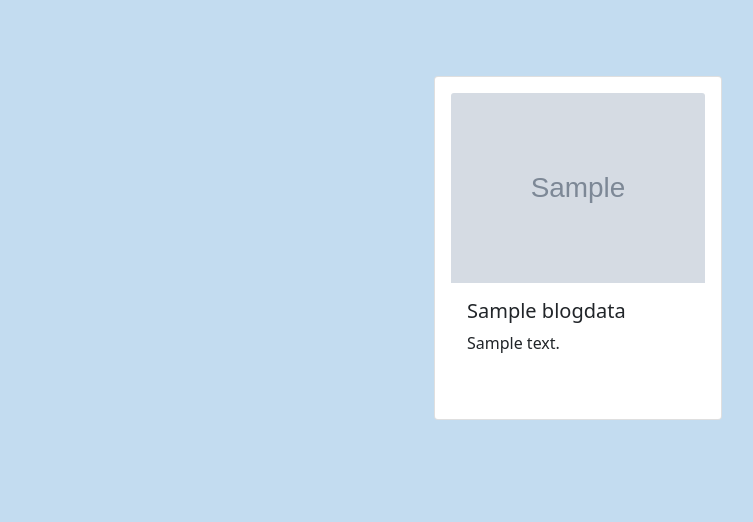
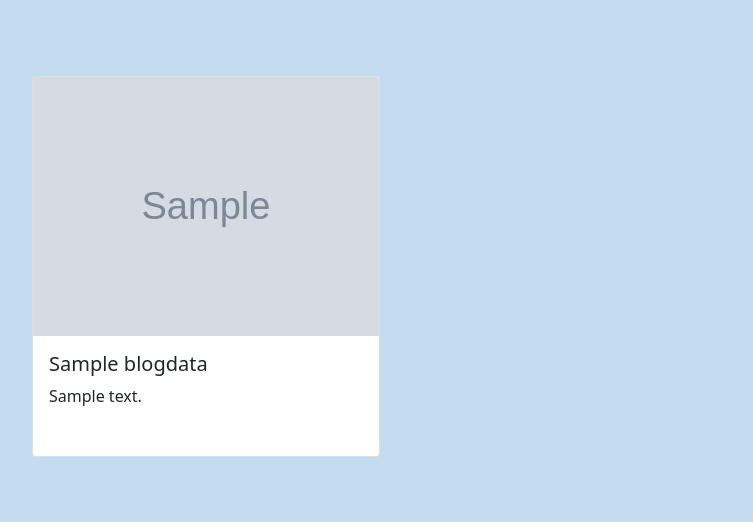
Before and after one commit to karthikeyanI2I/Python_Blog_Project, a Django app: page / in a window 1280 px wide. Shown: the part 57-579 px from the top of the page, without its empty margins (62-815 px from the left). Run offline with Django 4.2, Linux system fonts and the light colour scheme; tables that the repository leaves empty hold one stand-in row (values such as "Sample post"); grey boxes marked "Sample" are stand-in pictures; some libraries are stand-ins or nearby versions.

Commit message:
Update show.html

```diff
--- a/Blog_Project/blog/templates/blog/show.html
+++ b/Blog_Project/blog/templates/blog/show.html
@@ -13,9 +13,11 @@
 {% block content %}
 
 <div class="container mt-2 mb-2 pt-5 pb-5 px-4" id="article-grid">
-	<div class="row justify-content-center gx-5">
+	<div class="row">
         {% for bloglist in bloglists %}
-		<div class="card article-card p-3" style="width: 18rem;">
+		<div class="col-sm-4">
+		<div class="card article-card">
+		{% comment %} <div class="card article-card p-3" style="width: 18rem;"> {% endcomment %}
 		<img class="card-img-top" src="{{ bloglist.image.url }}" alt="Card image cap">
 		<div class="card-body">
 		  <h5 class="card-title">{{ bloglist.title }}</h5>
@@ -26,7 +28,9 @@
 			<a href="/edit/{{ bloglist.id }}"><i class="bi bi-pen"></i>Edit</a>
 			{% endif %}
 		</div>
-	  </div>
+	</div>
+	  {% comment %} </div> {% endcomment %}
+	</div>
        {% endfor %}
 	</div> <!-- Article Grid Row Ends -->
 </div> <!-- Article Grid Container Ends -->
```
